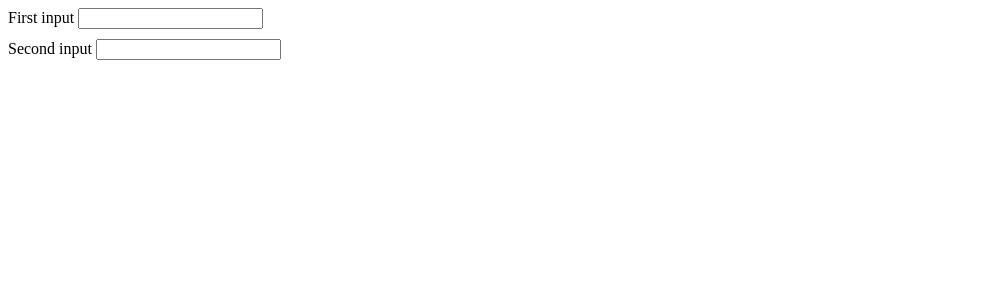
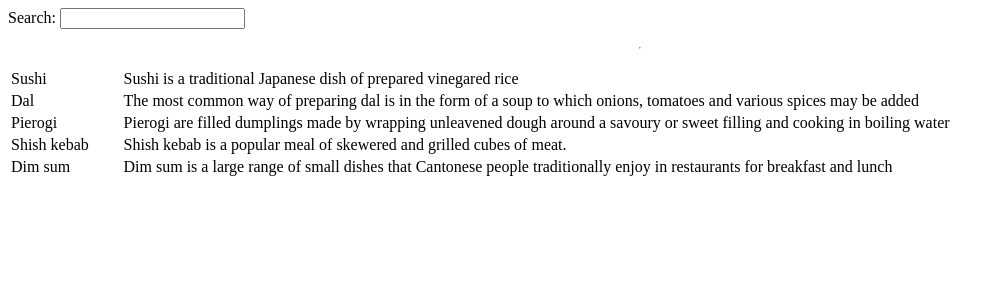
Before and after one commit to Sheddiey/Frontend-mentor-Projects, a React (Create React App) app in the folder my-app/: page / in a window 1280 px wide. Shown: the top 300 px of the page, without its empty margins (0-1005 px from the left). Built offline with nearby package versions, Linux system fonts and the light colour scheme.

Commit message:
completed challenge two

```diff
--- a/my-app/src/App.js
+++ b/my-app/src/App.js
@@ -1,5 +1,5 @@
-import SyncedInputs from "./Managing state/Sharing-state/Challenge1";
+import FilterableList from "./Managing state/Sharing-state/Challenge2";
 
 export default function App() {
-  return <SyncedInputs />
+  return <FilterableList/>
 }
--- /dev/null
+++ b/my-app/src/Managing state/Sharing-state/Challenge2.jsx
@@ -0,0 +1,42 @@
+import { useState } from "react";
+import { foods, filterItems } from "./data";
+
+export default function FilterableList() {
+  const [query, setQuery] = useState("");
+  const results = filterItems(foods, query)
+
+  function handleChange(e) {
+    setQuery(e.target.value);
+  }
+
+  return (
+    <>
+      <SearchBar query={query} onChange={handleChange} />
+      <hr />
+      <List items={results} />
+    </>
+  );
+}
+
+function SearchBar({ query, onChange}) {
+  return (
+    <label>
+      Search: <input value={query} onChange={onChange} />
+    </label>
+  );
+}
+
+function List({ items }) {
+  return (
+    <table>
+      <tbody>
+        {items.map((food) => (
+          <tr key={food.id}>
+            <td>{food.name}</td>
+            <td>{food.description}</td>
+          </tr>
+        ))}
+      </tbody>
+    </table>
+  );
+}
--- /dev/null
+++ b/my-app/src/Managing state/Sharing-state/data.jsx
@@ -0,0 +1,39 @@
+export function filterItems(items, query) {
+  query = query.toLowerCase();
+  return items.filter((item) =>
+    item.name.split(" ").some((word) => word.toLowerCase().startsWith(query))
+  );
+}
+
+export const foods = [
+  {
+    id: 0,
+    name: "Sushi",
+    description:
+      "Sushi is a traditional Japanese dish of prepared vinegared rice",
+  },
+  {
+    id: 1,
+    name: "Dal",
+    description:
+      "The most common way of preparing dal is in the form of a soup to which onions, tomatoes and various spices may be added",
+  },
+  {
+    id: 2,
+    name: "Pierogi",
+    description:
+      "Pierogi are filled dumplings made by wrapping unleavened dough around a savoury or sweet filling and cooking in boiling water",
+  },
+  {
+    id: 3,
+    name: "Shish kebab",
+    description:
+      "Shish kebab is a popular meal of skewered and grilled cubes of meat.",
+  },
+  {
+    id: 4,
+    name: "Dim sum",
+    description:
+      "Dim sum is a large range of small dishes that Cantonese people traditionally enjoy in restaurants for breakfast and lunch",
+  },
+];
```
